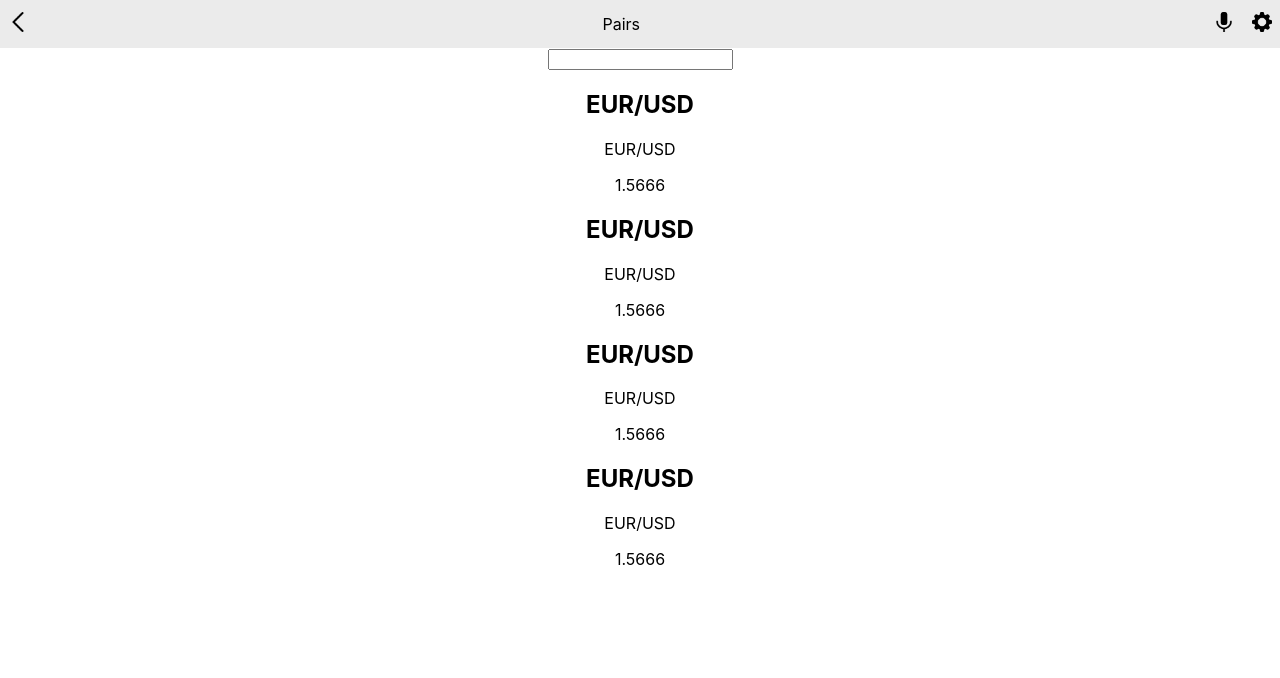
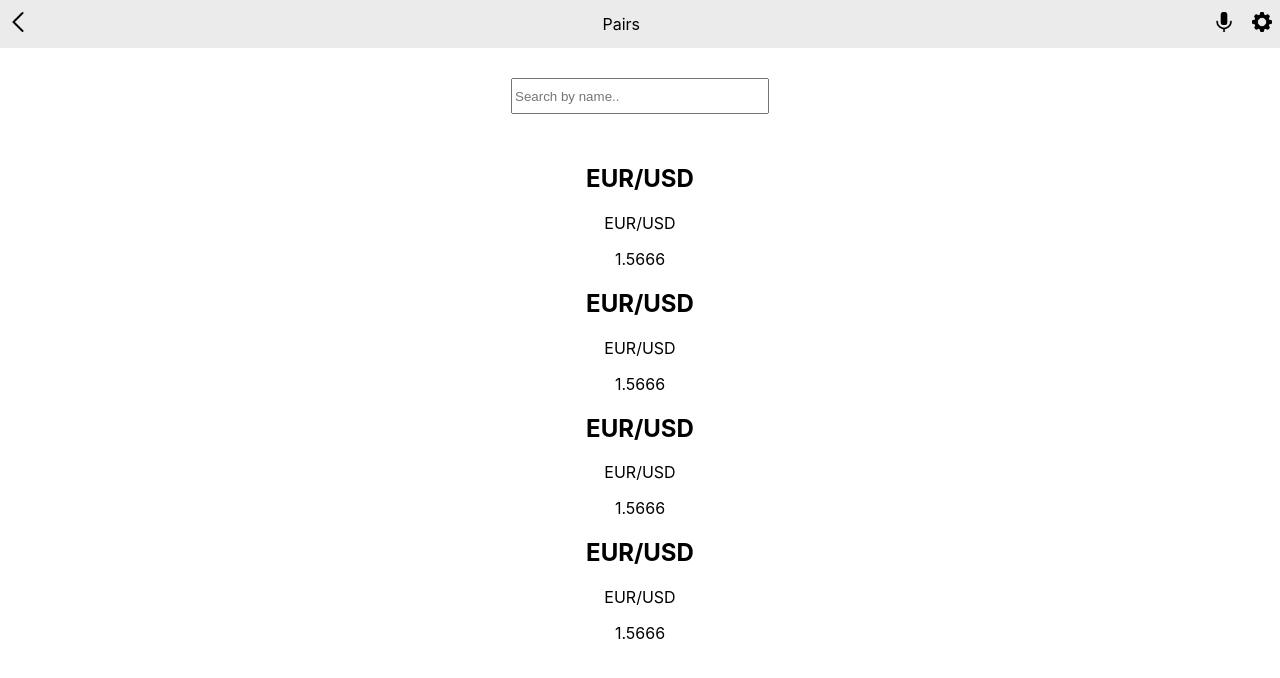
Before and after one commit to enoqueJonas/forex-metrics, a React (Create React App) app: page / in a window 1280 px wide. Shown: the top 678 px of the page. Built offline with nearby package versions, Linux system fonts and the light colour scheme.

Commit message:
UPDATE Search styling

```diff
--- /dev/null
+++ b/src/components/Search/Search.css
@@ -0,0 +1,16 @@
+body {
+    box-sizing: border-box;
+}
+
+.search {
+    width: 100%;
+    height: 6em;
+    display: flex;
+    justify-content: center;
+    align-items: center;
+}
+
+.searchfield {
+    width: 250px;
+    height: 30px;
+}
--- a/src/components/Search/Search.js
+++ b/src/components/Search/Search.js
@@ -1,8 +1,9 @@
 import React from 'react';
+import './Search.css';
 
 const Search = () => (
         <div className="search">
-            <input type='text' className="searchfield" />
+            <input type='text' className="searchfield" placeholder='Search by name..' />
         </div>
 );
 
```
